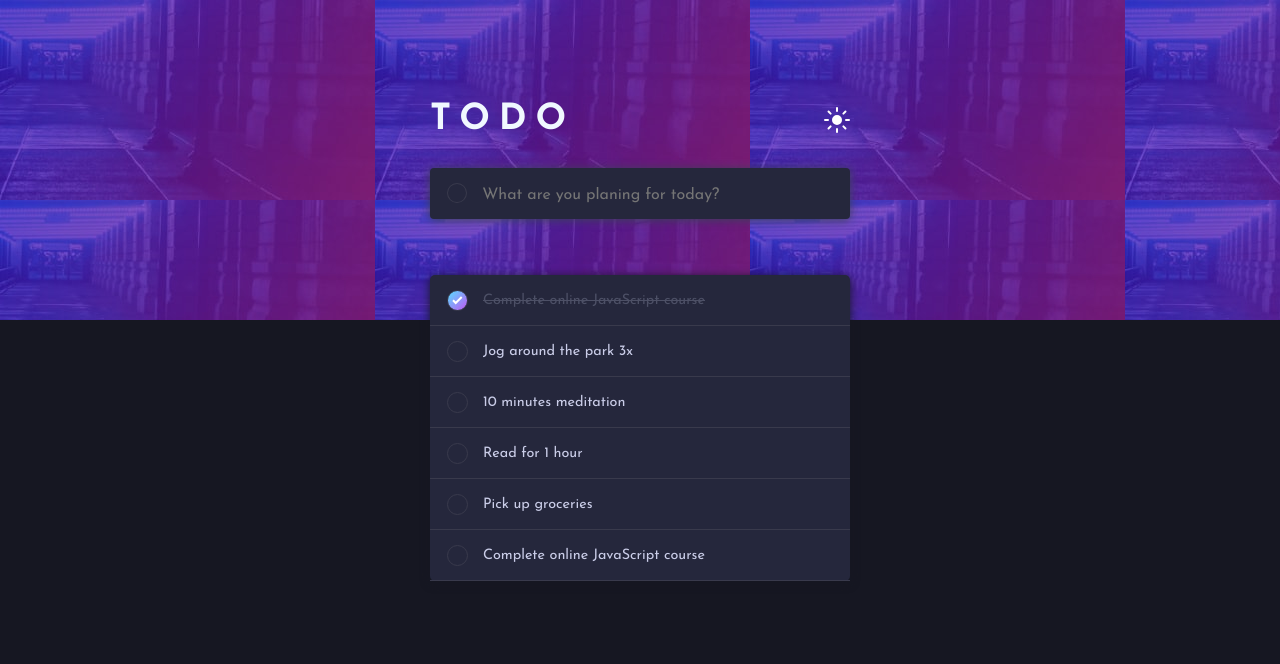
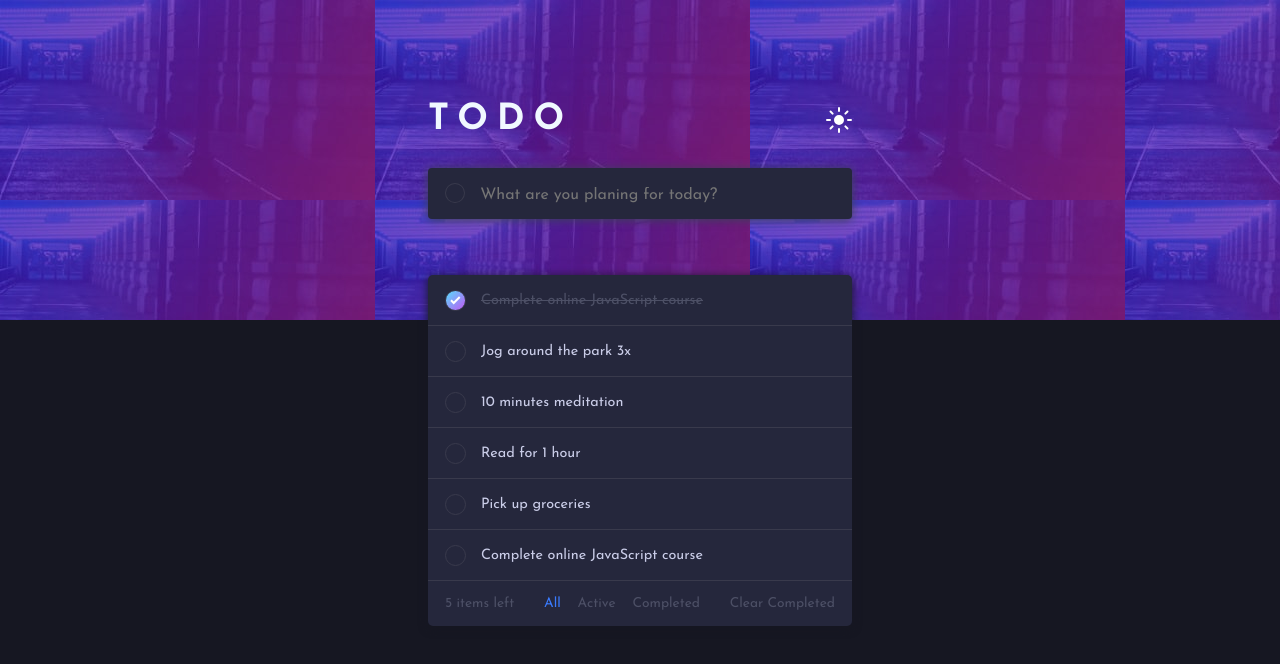
Before and after one commit to GHamza-Dev/react-todo-app, a React (Create React App) app: page / in a window 1280 px wide. Shown: the top 664 px of the page. Built offline with nearby package versions, Linux system fonts and the light colour scheme.

Commit message:
Create navigation bar component

```diff
--- a/src/components/Layout/Header/Wrapper/Wrapper.module.css
+++ b/src/components/Layout/Header/Wrapper/Wrapper.module.css
@@ -1,5 +1,5 @@
 .wrapper{
     width: 90%;
-    max-width: 420px;
+    max-width: 424px;
     margin: auto;
 }
--- /dev/null
+++ b/src/components/NavigationBar/NavigationBar.js
@@ -0,0 +1,16 @@
+import React from 'react';
+import classes from './NavigationBar.module.css';
+
+const navigationBar = (props) => (
+    <nav className={classes.navigation_bar}>
+        <p>5 items left</p>
+        <ul>
+            <li className={classes.active} >All</li>
+            <li>Active</li>
+            <li>Completed</li>
+        </ul>
+        <p>Clear Completed</p>
+    </nav>
+);
+
+export default navigationBar;
--- /dev/null
+++ b/src/components/NavigationBar/NavigationBar.module.css
@@ -0,0 +1,26 @@
+.navigation_bar{
+    width: 100%;
+    height: 45px;
+    display: flex;
+    align-items: center;
+    justify-content: space-between;
+    padding: 0 17px;
+    font-size: .86rem;
+    color: #4d5066;
+}
+
+.navigation_bar ul{
+    display: flex;
+    justify-content: space-between;
+    width: 40% !important;
+}
+
+.navigation_bar p:hover,
+.navigation_bar li:hover{
+    color: #cacde8;
+    cursor: pointer;
+}
+
+.navigation_bar .active{
+    color:#3a7bfd;
+}
--- a/src/components/TodoList/TodoList.js
+++ b/src/components/TodoList/TodoList.js
@@ -1,6 +1,8 @@
 import React from 'react';
 import classes from './TodoList.module.css';
 import TodoItem from '../TodoItem/TodoItem';
+import NavigationBar from '../NavigationBar/NavigationBar';
+
 const TodoList = (props) => {
     let todoList = props.todos.map(todo => (
         <TodoItem id={todo.id}
@@ -9,9 +11,12 @@ const TodoList = (props) => {
     ));
 
     return(
-        <ul className={classes.todo_list}>
-            {todoList}
-        </ul>
+        <div className={classes.todo_list}>
+            <ul>
+                {todoList}
+            </ul>
+            <NavigationBar />
+        </div>
     );
 };
 
--- a/src/components/TodoList/TodoList.module.css
+++ b/src/components/TodoList/TodoList.module.css
@@ -1,6 +1,6 @@
 .todo_list{
-    width: 89%;
-    max-width: 420px;
+    width: 90%;
+    max-width: 424px;
     margin: auto;
     background-color: hsl(235, 24%, 19%);
     box-shadow: 0 2px 10px #161722;
```
